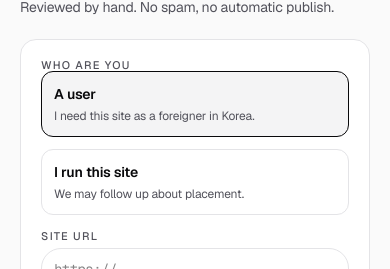
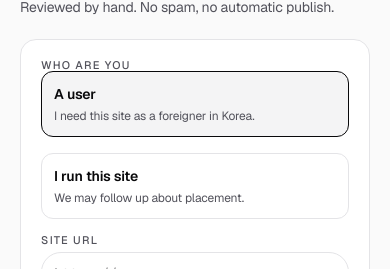
Before and after one commit to willji1096/korea-linkhub, a Next.js app: page /en/request in a window 390 px wide. Shown: the part 139-408 px from the top of the page. Built offline with nearby package versions, Linux system fonts and the light colour scheme.

Commit message:
Widen role card gap 12→16px for clearer separation

```diff
--- a/src/app/[lang]/request/RequestForm.tsx
+++ b/src/app/[lang]/request/RequestForm.tsx
@@ -64,7 +64,7 @@
 
       <fieldset className="flex flex-col gap-2">
         <legend className="caps text-[var(--ink-muted)]">Who are you</legend>
-        <div className="grid grid-cols-1 gap-3 sm:grid-cols-2">
+        <div className="grid grid-cols-1 gap-4 sm:grid-cols-2">
           <label className={'cursor-pointer rounded-xl border p-3 transition-colors ' + (role === 'user' ? 'border-[var(--ink)] bg-[var(--bg-sunken)]' : 'border-[var(--line)] hover:border-[var(--line-strong)]')}>
             <input
               type="radio"
```
